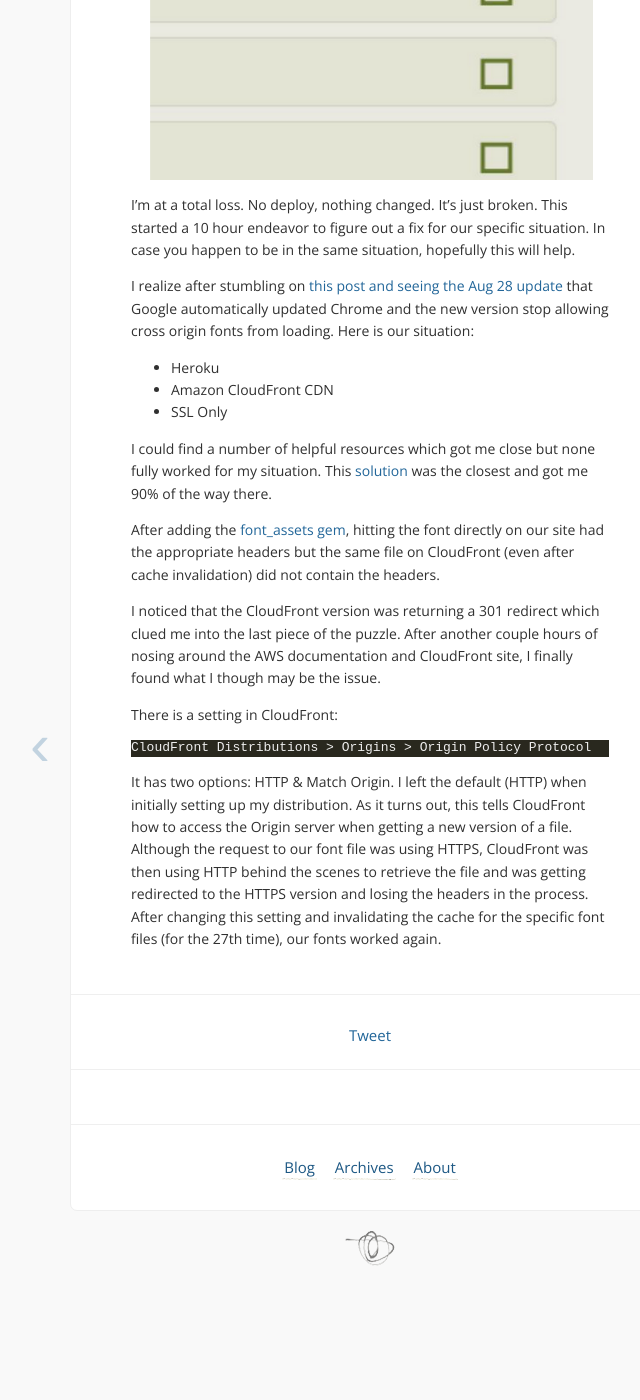
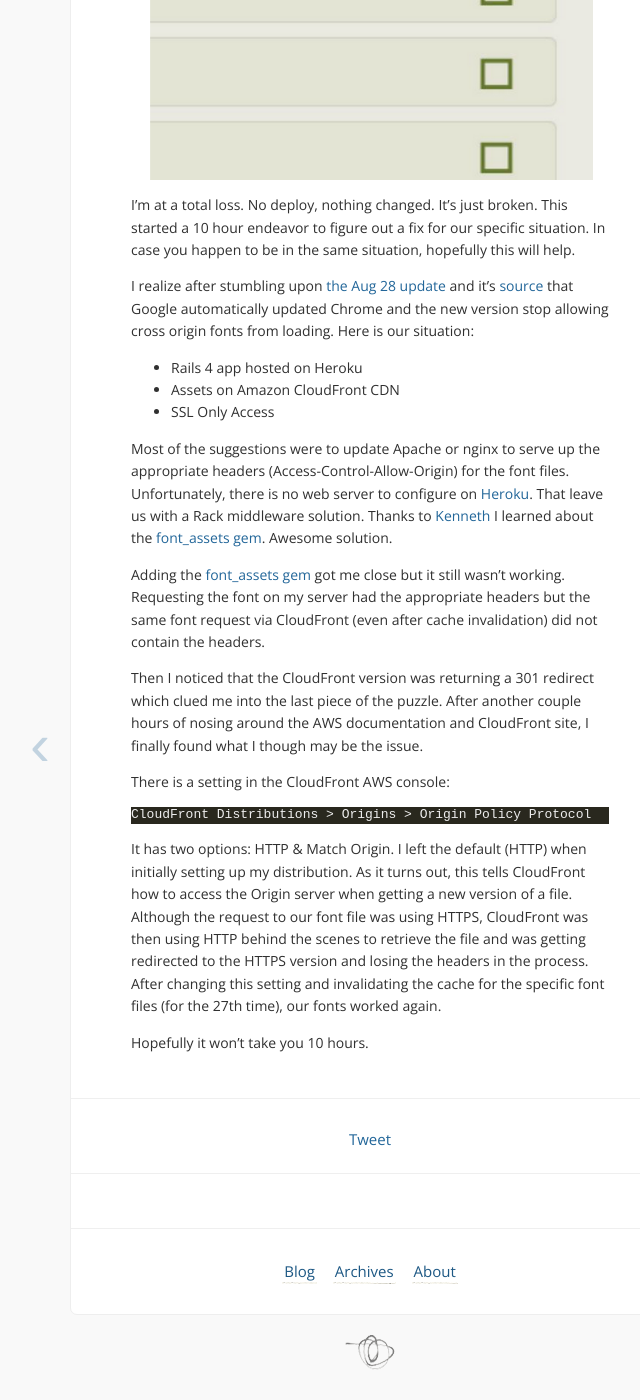
Before and after one commit to ryanwood/ryanwood.github.io, a Jekyll site: the page built from _posts/2014-09-03-a-chrome-update-breaks-cdn-fonts.md, in a window 1280 px wide and 1400 px high, scrolled down 1057 px. Shown: the whole window, without its empty margins (270-910 px from the left). Built offline with Jekyll 4.4.1, drawn with Linux system fonts in a browser that asks for light colours; Markdown is read by kramdown in place of the engine named in the settings; comment, search, counter and statistics services are not loaded; before the commit the page ends 2353 px from its top, so only the background shows below that.

Commit message:
tweak post

````diff
--- a/_posts/2014-09-03-a-chrome-update-breaks-cdn-fonts.md
+++ b/_posts/2014-09-03-a-chrome-update-breaks-cdn-fonts.md
@@ -11,19 +11,19 @@ Last Friday afternoon, I was happily looking forward to a long Labor Day weekend
 
 I’m at a total loss. No deploy, nothing changed. It’s just broken. This started a 10 hour endeavor to figure out a fix for our specific situation. In case you happen to be in the same situation, hopefully this will help.
 
-I realize after stumbling on [this post and seeing the Aug 28 update][chrome] that Google automatically updated Chrome and the new version stop allowing cross origin fonts from loading. Here is our situation:
+I realize after stumbling upon [the Aug 28 update][chrome] and it's [source][chrome2] that Google automatically updated Chrome and the new version stop allowing cross origin fonts from loading. Here is our situation:
 
-* Heroku
-* Amazon CloudFront CDN
-* SSL Only
+* Rails 4 app hosted on Heroku
+* Assets on Amazon CloudFront CDN
+* SSL Only Access
 
-I could find a number of helpful resources which got me close but none fully worked for my situation. This [solution][solution] was the closest and got me 90% of the way there.
+Most of the suggestions were to update Apache or nginx to serve up the appropriate headers (Access-Control-Allow-Origin) for the font files. Unfortunately, there is no web server to configure on [Heroku][heroku]. That leave us with a Rack middleware solution. Thanks to [Kenneth][solution] I learned about the [font_assets gem][fa]. Awesome solution.
 
-After adding the [font_assets gem][fa], hitting the font directly on our site had the appropriate headers but the same file on CloudFront (even after cache invalidation) did not contain the headers.
+Adding the [font_assets gem][fa] got me close but it still wasn't working. Requesting the font on my server had the appropriate headers but the same font request via CloudFront (even after cache invalidation) did not contain the headers.
 
-I noticed that the CloudFront version was returning a 301 redirect which clued me into the last piece of the puzzle. After another couple hours of nosing around the AWS documentation and CloudFront site, I finally found what I though may be the issue.
+Then I noticed that the CloudFront version was returning a 301 redirect which clued me into the last piece of the puzzle. After another couple hours of nosing around the AWS documentation and CloudFront site, I finally found what I though may be the issue.
 
-There is a setting in CloudFront:
+There is a setting in the CloudFront AWS console:
 
 ```
 CloudFront Distributions > Origins > Origin Policy Protocol
@@ -31,8 +31,12 @@ CloudFront Distributions > Origins > Origin Policy Protocol
 
 It has two options: HTTP & Match Origin. I left the default (HTTP) when initially setting up my distribution. As it turns out, this tells CloudFront how to access the Origin server when getting a new version of a file. Although the request to our font file was using HTTPS, CloudFront was then using HTTP behind the scenes to retrieve the file and was getting redirected to the HTTPS version and losing the headers in the process. After changing this setting and invalidating the cache for the specific font files (for the 27th time), our fonts worked again.
 
+Hopefully it won't take you 10 hours.
+
 [dodd]: http://doddcaldwell.com
 [mc]: http://www.moonclerk.com
 [chrome]: http://www.holovaty.com/writing/cors-ie-cloudfront/
+[chrome2]: https://coderwall.com/p/ub8zug
 [solution]: http://kennethjiang.blogspot.com/2014/07/set-up-cors-in-cloudfront-for-custom.html
 [fa]: https://github.com/ericallam/font_assets
+[heroku]: http://heroku.com
````
Also changed, not shown: 1 other file.
